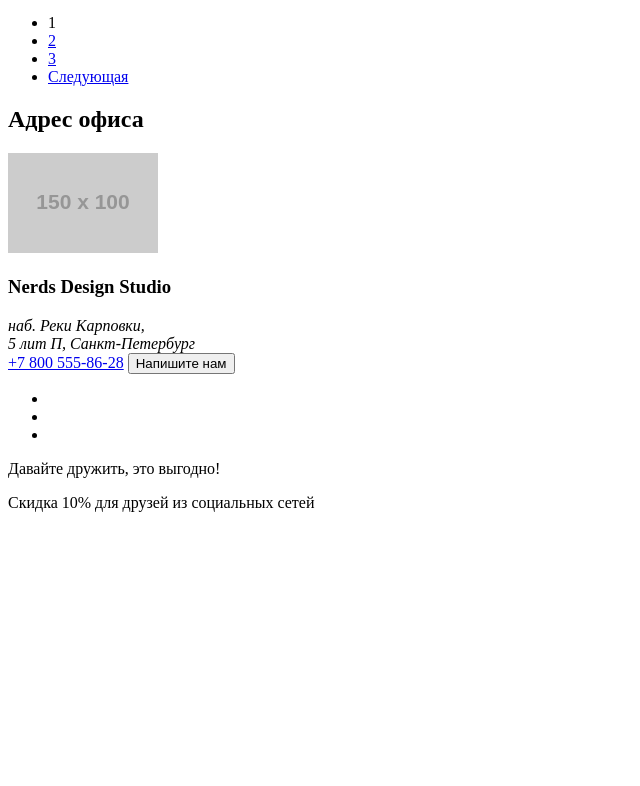
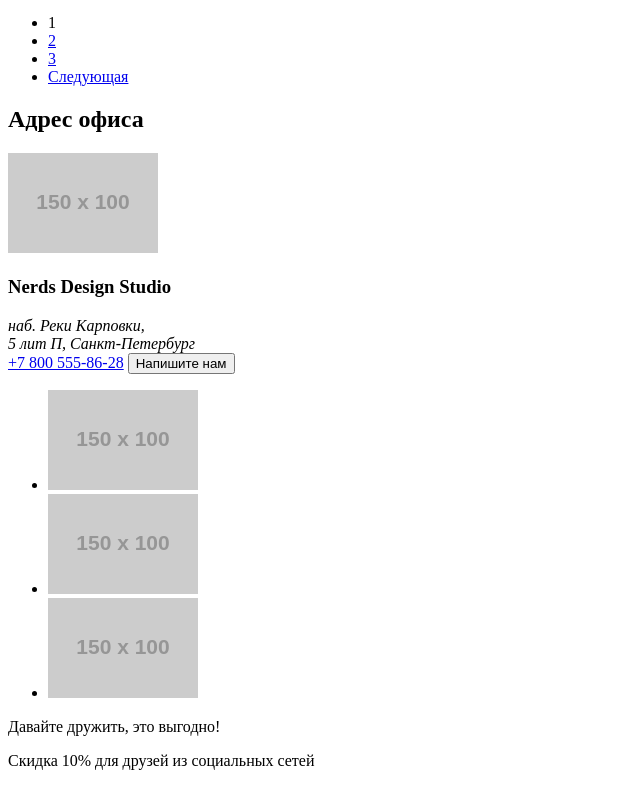
Before and after one commit to deen-kuzmin/nerds, a plain HTML site: page catalog.html in a window 1280 px wide. Shown: the part 3922-4708 px from the top of the page, without its empty margins (0-640 px from the left). Before the commit the page ends 4450 px from the top, so only its background shows below. Drawn offline with Linux system fonts and the light colour scheme; placeholder pictures from the web are drawn by us.

Commit message:
Добавил шаблоны иконок под будущие иконки соц сетей

```diff
--- a/catalog.html
+++ b/catalog.html
@@ -106,9 +106,9 @@
         <section>
             <div class="socials">
                 <ul>
-                    <li><a href=""><img src="" alt=""></a></li>
-                    <li><a href=""><img src="" alt=""></a></li>
-                    <li><a href=""><img src="" alt=""></a></li>
+                    <li><a href=""><img src="https://via.placeholder.com/150x100" alt=""></a></li>
+                    <li><a href=""><img src="https://via.placeholder.com/150x100" alt=""></a></li>
+                    <li><a href=""><img src="https://via.placeholder.com/150x100" alt=""></a></li>
                 </ul>
             </div>
             <div>
```
Also changed, not shown: index.html (+3 -3 lines).
